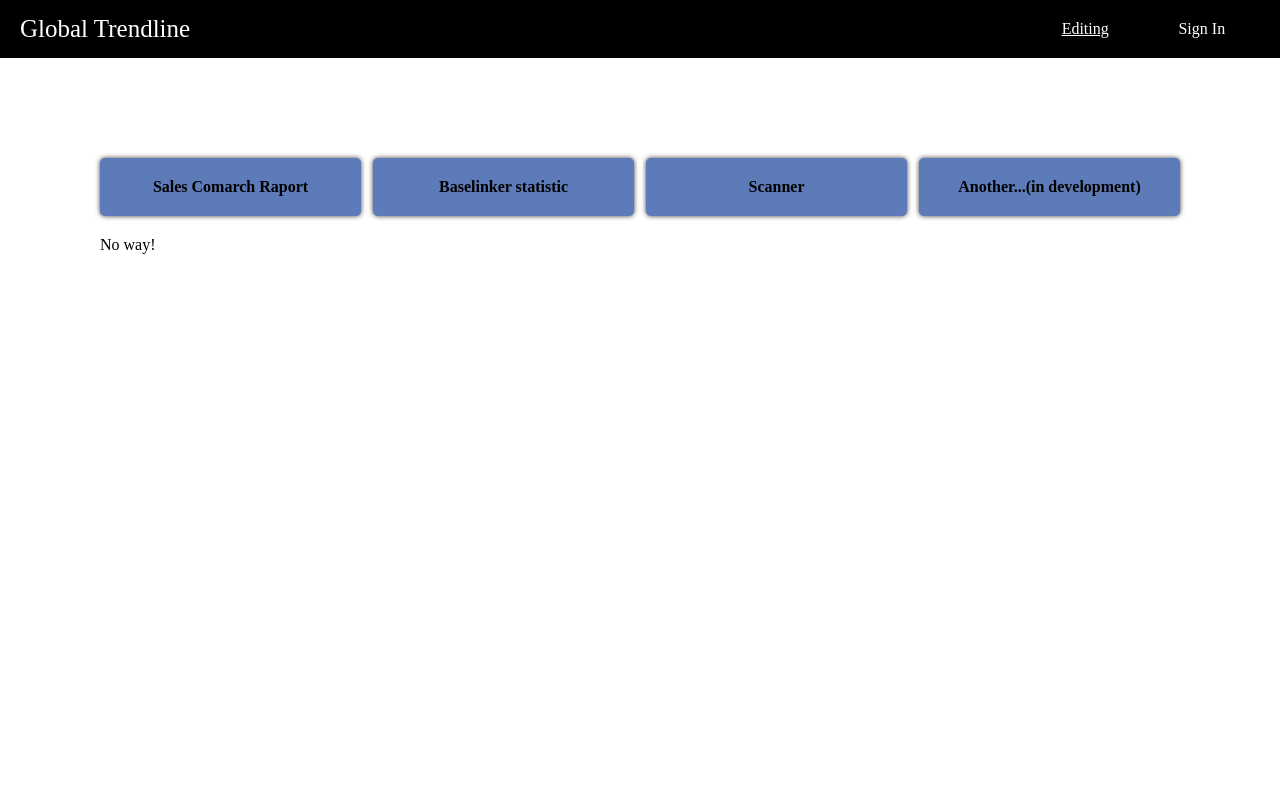
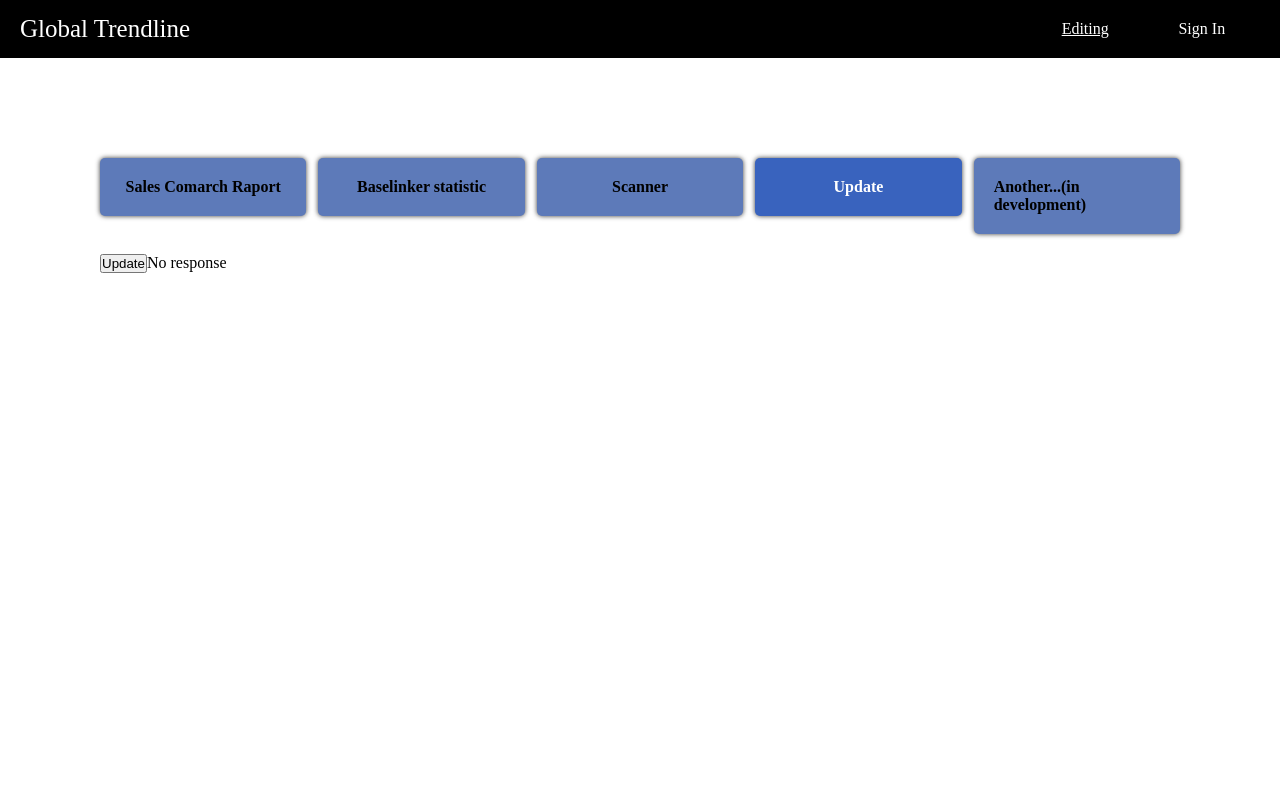
Before and after one commit to kyrylGlobal/Global-Trendline-Office-Server-Front, a React (Create React App) app: page /editing/update in a window 1280 px wide. Shown: the top 800 px of the page. Built offline with nearby package versions, Linux system fonts and the light colour scheme.

Commit message:
New update componnet

```diff
--- /dev/null
+++ b/src/api/update.ts
@@ -0,0 +1,7 @@
+import axios from "axios";
+
+export const updatePresents = async (): Promise<string> => {
+    let mode = process.env.REACT_APP_MODE?.replace(" ", "");
+    const response = await axios.get(`${mode === "production" ? "https://sleepy-savannah-27109.herokuapp.com" : "http://localhost:5000"}/api/baselinker/update/presents`);
+    return response.data;
+}
--- a/src/components/pages/Editing/Editing.tsx
+++ b/src/components/pages/Editing/Editing.tsx
@@ -23,6 +23,11 @@
                         </NavLink>
                     </li>
                     <li>
+                        <NavLink to="/editing/update" className={(navData) => navData.isActive ? styles.activeEditingNavLink : styles.editingNavLink}>
+                                <span>Update</span>
+                        </NavLink>
+                    </li>
+                    <li>
                         <NavLink to="/editing/another" className={(navData) => navData.isActive ? styles.activeEditingNavLink : styles.editingNavLink}>
                                 <span>Another...(in development)</span>
                         </NavLink>
--- /dev/null
+++ b/src/components/pages/Update/Update.tsx
@@ -0,0 +1,20 @@
+import { useState } from "react";
+import { updatePresents } from "../../../api/update";
+
+const Update = () => {
+
+    let [updatePresentInfo, setUpdatePresentInfo] = useState("No response");
+
+    const onUpdatePresent = async () => {
+        setUpdatePresentInfo(await updatePresents());
+    }
+
+    return(
+        <section>
+            <button onClick={onUpdatePresent}>Update</button>
+            <span>{updatePresentInfo}</span>
+        </section>
+    )
+}
+
+export default Update;
--- a/src/components/structure/Main/Main.tsx
+++ b/src/components/structure/Main/Main.tsx
@@ -6,6 +6,7 @@
 import News from "../../pages/News";
 import RaportsEditing from "../../pages/RaportEditing/RaportsEditing";
 import Scanner from "../../pages/Scanner/Scanner";
+import Update from "../../pages/Update/Update";
 import styles from './main.module.scss';
 
 const Main = () => {
@@ -19,6 +20,7 @@
                   <Route path="/editing/raports" element={<RaportsEditing />}/>
                   <Route path="/editing/bstatistic" element={<BaselinkerStatistic />}/>
                   <Route path="/editing/scanner" element={<Scanner />}/>
+                  <Route path="/editing/update" element={<Update />}/>
                   <Route path="/editing/*" element={<span>No way!</span>}/>
               </Route>
           </Routes>
```
